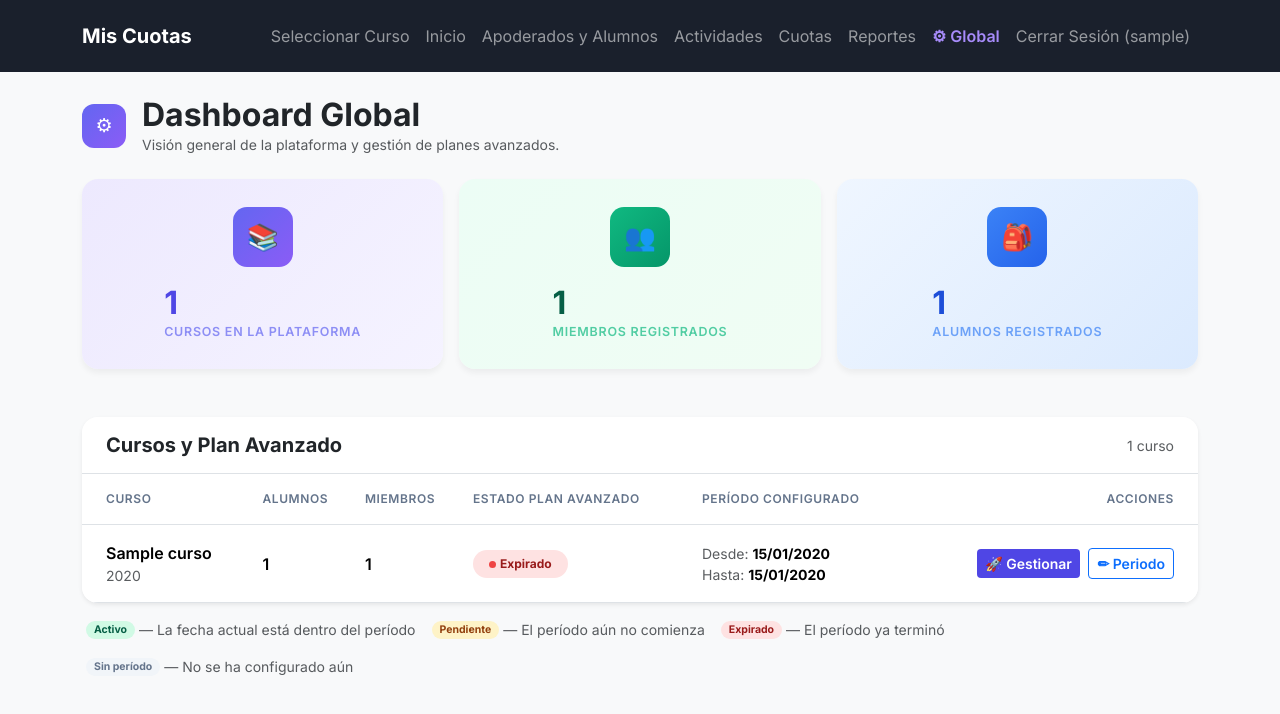
After one commit to pfuentea/mi-web, a Django app: page /admin-global/ in a window 1280 px wide. The commit adds this page. Shown: the top 714 px of the page. Run offline with Django 5.2, Linux system fonts and the light colour scheme; a user stored in the database is signed in; tables that the repository leaves empty hold one stand-in row (values such as "Sample post").

Commit message:
Dashboard Global de Admin, gestion de Plan Avanzado por periodo y mejoras de navegacion para staff

```diff
--- a/fondos/context_processors.py
+++ b/fondos/context_processors.py
@@ -6,9 +6,13 @@ def curso_context(request):
         return {}
     current_curso = get_current_curso(request)
     user_cursos = get_user_cursos(request.user)
-    puede_gestionar = False
-    if current_curso:
+    # is_staff siempre puede gestionar aunque no tenga current_curso en sesión
+    if request.user.is_staff:
+        puede_gestionar = True
+    elif current_curso:
         puede_gestionar = can_manage_curso(request.user, current_curso)
+    else:
+        puede_gestionar = False
     return {
         'current_curso': current_curso,
         'user_cursos': user_cursos,
--- /dev/null
+++ b/fondos/templates/fondos/admin_global_dashboard.html
@@ -0,0 +1,270 @@
+{% extends "fondos/base.html" %}
+
+{% block title %}Dashboard Global | Mis Cuotas{% endblock %}
+
+{% block content %}
+<style>
+    .stat-card {
+        border-radius: 16px;
+        padding: 1.75rem 1.5rem;
+        display: flex;
+        align-items: center;
+        gap: 1.25rem;
+        transition: transform 0.2s ease, box-shadow 0.2s ease;
+        border: none;
+    }
+    .stat-card:hover { transform: translateY(-3px); box-shadow: 0 12px 24px rgba(0,0,0,0.1); }
+    .stat-icon {
+        width: 60px; height: 60px;
+        border-radius: 14px;
+        display: flex; align-items: center; justify-content: center;
+        font-size: 1.6rem; flex-shrink: 0;
+    }
+    .stat-value { font-size: 2rem; font-weight: 700; line-height: 1; }
+    .stat-label { font-size: 0.78rem; font-weight: 600; text-transform: uppercase; letter-spacing: 0.06em; opacity: 0.7; margin-top: 0.2rem; }
+
+    .badge-activo   { background:#d1fae5; color:#065f46; }
+    .badge-pendiente{ background:#fef3c7; color:#92400e; }
+    .badge-expirado { background:#fee2e2; color:#991b1b; }
+    .badge-sin      { background:#f1f5f9; color:#64748b; }
+
+    .periodo-form input[type="date"] { font-size: 0.82rem; }
+    .curso-row:hover { background-color: #fafafa; }
+
+    .page-header-icon {
+        width: 44px; height: 44px; border-radius: 12px;
+        background: linear-gradient(135deg, #6366f1, #8b5cf6);
+        display:flex; align-items:center; justify-content: center;
+        font-size: 1.2rem; color: white; flex-shrink: 0;
+    }
+</style>
+
+<!-- Header -->
+<div class="d-flex align-items-center gap-3 mb-4">
+    <div class="page-header-icon">⚙</div>
+    <div>
+        <h2 class="fw-bold mb-0">Dashboard Global</h2>
+        <p class="text-muted mb-0 small">Visión general de la plataforma y gestión de planes avanzados.</p>
+    </div>
+</div>
+
+<!-- Tarjetas de métricas -->
+<div class="row g-3 mb-5">
+    <!-- Cursos -->
+    <div class="col-md-4">
+        <div class="card stat-card" style="background: linear-gradient(135deg, #ede9fe, #f5f3ff);">
+            <div class="stat-icon" style="background: linear-gradient(135deg, #6366f1, #8b5cf6);">📚</div>
+            <div>
+                <div class="stat-value" style="color: #4f46e5;">{{ total_cursos }}</div>
+                <div class="stat-label" style="color: #6366f1;">Cursos en la plataforma</div>
+            </div>
+        </div>
+    </div>
+    <!-- Apoderados -->
+    <div class="col-md-4">
+        <div class="card stat-card" style="background: linear-gradient(135deg, #ecfdf5, #f0fdf4);">
+            <div class="stat-icon" style="background: linear-gradient(135deg, #10b981, #059669);">👥</div>
+            <div>
+                <div class="stat-value" style="color: #065f46;">{{ total_apoderados }}</div>
+                <div class="stat-label" style="color: #10b981;">Miembros registrados</div>
+            </div>
+        </div>
+    </div>
+    <!-- Alumnos -->
+    <div class="col-md-4">
+        <div class="card stat-card" style="background: linear-gradient(135deg, #eff6ff, #dbeafe);">
+            <div class="stat-icon" style="background: linear-gradient(135deg, #3b82f6, #2563eb);">🎒</div>
+            <div>
+                <div class="stat-value" style="color: #1d4ed8;">{{ total_alumnos }}</div>
+                <div class="stat-label" style="color: #3b82f6;">Alumnos registrados</div>
+            </div>
+        </div>
+    </div>
+</div>
+
+<!-- Tabla de cursos -->
+<div class="card shadow-sm" style="border-radius: 16px; overflow: hidden;">
+    <div class="card-header bg-white py-3 px-4 d-flex justify-content-between align-items-center border-bottom">
+        <h5 class="mb-0 fw-bold">Cursos y Plan Avanzado</h5>
+        <span class="text-muted small">{{ cursos|length }} curso{% if cursos|length != 1 %}s{% endif %}</span>
+    </div>
+
+    {% if not cursos %}
+    <div class="p-5 text-center text-muted">
+        <div style="font-size: 2.5rem;">📭</div>
+        <p class="mt-2 mb-0">No hay cursos registrados aún.</p>
+    </div>
+    {% else %}
+    <div class="table-responsive">
+        <table class="table table-hover align-middle mb-0">
+            <thead style="background: #f8fafc;">
+                <tr>
+                    <th class="ps-4 py-3" style="font-size:.75rem; text-transform:uppercase; letter-spacing:.05em; color:#64748b; font-weight:600;">Curso</th>
+                    <th class="py-3" style="font-size:.75rem; text-transform:uppercase; letter-spacing:.05em; color:#64748b; font-weight:600;">Alumnos</th>
+                    <th class="py-3" style="font-size:.75rem; text-transform:uppercase; letter-spacing:.05em; color:#64748b; font-weight:600;">Miembros</th>
+                    <th class="py-3" style="font-size:.75rem; text-transform:uppercase; letter-spacing:.05em; color:#64748b; font-weight:600;">Estado Plan Avanzado</th>
+                    <th class="py-3" style="font-size:.75rem; text-transform:uppercase; letter-spacing:.05em; color:#64748b; font-weight:600;">Período Configurado</th>
+                    <th class="py-3 pe-4 text-end" style="font-size:.75rem; text-transform:uppercase; letter-spacing:.05em; color:#64748b; font-weight:600;">Acciones</th>
+                </tr>
+            </thead>
+            <tbody>
+                {% for curso in cursos %}
+                <tr class="curso-row">
+                    <!-- Nombre -->
+                    <td class="ps-4 py-3">
+                        <div class="fw-semibold">{{ curso.name }}</div>
+                        <div class="text-muted small">{{ curso.year }}</div>
+                    </td>
+                    <!-- Alumnos -->
+                    <td>
+                        <span class="fw-semibold">{{ curso.num_alumnos }}</span>
+                    </td>
+                    <!-- Apoderados -->
+                    <td>
+                        <span class="fw-semibold">{{ curso.num_apoderados }}</span>
+                    </td>
+                    <!-- Estado -->
+                    <td>
+                        {% with estado=curso.estado_avanzado %}
+                        {% if estado == 'activo' %}
+                            <span class="badge badge-activo px-3 py-2 rounded-pill d-inline-flex align-items-center gap-1">
+                                <span style="width:7px;height:7px;border-radius:50%;background:#10b981;display:inline-block;"></span>
+                                Activo
+                            </span>
+                        {% elif estado == 'pendiente' %}
+                            <span class="badge badge-pendiente px-3 py-2 rounded-pill d-inline-flex align-items-center gap-1">
+                                <span style="width:7px;height:7px;border-radius:50%;background:#f59e0b;display:inline-block;"></span>
+                                Pendiente
+                            </span>
+                        {% elif estado == 'expirado' %}
+                            <span class="badge badge-expirado px-3 py-2 rounded-pill d-inline-flex align-items-center gap-1">
+                                <span style="width:7px;height:7px;border-radius:50%;background:#ef4444;display:inline-block;"></span>
+                                Expirado
+                            </span>
+                        {% else %}
+                            <span class="badge badge-sin px-3 py-2 rounded-pill">
+                                Sin período
+                            </span>
+                        {% endif %}
+                        {% endwith %}
+                    </td>
+                    <!-- Período -->
+                    <td>
+                        {% if curso.avanzado_desde and curso.avanzado_hasta %}
+                            <div class="small">
+                                <span class="text-muted">Desde:</span>
+                                <strong>{{ curso.avanzado_desde|date:"d/m/Y" }}</strong>
+                            </div>
+                            <div class="small">
+                                <span class="text-muted">Hasta:</span>
+                                <strong>{{ curso.avanzado_hasta|date:"d/m/Y" }}</strong>
+                            </div>
+                        {% else %}
+                            <span class="text-muted small">—</span>
+                        {% endif %}
+                    </td>
+                    <!-- Acciones -->
+                    <td class="pe-4 text-end">
+                        <a href="{% url 'switch_curso' curso.id %}" class="btn btn-sm btn-primary-custom fw-semibold me-1">
+                            🚀 Gestionar
+                        </a>
+                        <button class="btn btn-sm btn-outline-primary fw-semibold"
+                                data-bs-toggle="modal"
+                                data-bs-target="#periodoModal{{ curso.id }}">
+                            ✏ Periodo
+                        </button>
+                    </td>
+                </tr>
+                {% endfor %}
+            </tbody>
+        </table>
+    </div>
+    {% endif %}
+</div>
+
+<!-- Leyenda de estados -->
+<div class="mt-3 d-flex flex-wrap gap-3 px-1">
+    <span class="small text-muted d-flex align-items-center gap-1">
+        <span class="badge badge-activo px-2 py-1 rounded-pill">Activo</span> — La fecha actual está dentro del período
+    </span>
+    <span class="small text-muted d-flex align-items-center gap-1">
+        <span class="badge badge-pendiente px-2 py-1 rounded-pill">Pendiente</span> — El período aún no comienza
+    </span>
+    <span class="small text-muted d-flex align-items-center gap-1">
+        <span class="badge badge-expirado px-2 py-1 rounded-pill">Expirado</span> — El período ya terminó
+    </span>
+    <span class="small text-muted d-flex align-items-center gap-1">
+        <span class="badge badge-sin px-2 py-1 rounded-pill">Sin período</span> — No se ha configurado aún
+    </span>
+</div>
+
+
+<!-- ===== MODALES DE PERÍODO POR CURSO ===== -->
+{% for curso in cursos %}
+<div class="modal fade" id="periodoModal{{ curso.id }}" tabindex="-1" aria-hidden="true">
+    <div class="modal-dialog modal-dialog-centered">
+        <div class="modal-content" style="border-radius: 16px; border: none;">
+            <div class="modal-header border-0 pb-0">
+                <div>
+                    <h5 class="modal-title fw-bold">Período de Plan Avanzado</h5>
+                    <p class="text-muted small mb-0">{{ curso.name }} ({{ curso.year }})</p>
+                </div>
+                <button type="button" class="btn-close" data-bs-dismiss="modal"></button>
+            </div>
+            <form method="post" action="{% url 'set_avanzado_periodo' curso.id %}" class="periodo-form">
+                {% csrf_token %}
+                <div class="modal-body pt-3">
+                    <div class="p-3 rounded-3 mb-4" style="background:#f8fafc; border: 1px solid #e2e8f0;">
+                        <p class="small text-muted mb-0">
+                            El plan avanzado estará <strong>activo</strong> cuando la fecha de hoy esté dentro del rango especificado.
+                            Deja ambos campos vacíos para <strong>desactivar</strong> el período.
+                        </p>
+                    </div>
+
+                    <div class="mb-3">
+                        <label class="form-label fw-semibold small">Fecha de inicio</label>
+                        <input type="date" name="avanzado_desde" class="form-control"
+                               id="desde_{{ curso.id }}"
+                               value="{{ curso.avanzado_desde|date:'Y-m-d' }}">
+                        <div class="form-text">Primer día en que el plan avanzado estará disponible.</div>
+                    </div>
+                    <div class="mb-2">
+                        <label class="form-label fw-semibold small">Fecha de fin</label>
+                        <input type="date" name="avanzado_hasta" class="form-control"
+                               id="hasta_{{ curso.id }}"
+                               value="{{ curso.avanzado_hasta|date:'Y-m-d' }}">
+                        <div class="form-text">Último día en que el plan avanzado estará disponible (inclusive).</div>
+                    </div>
+
+                    {% if curso.avanzado_desde and curso.avanzado_hasta %}
+                    <div class="mt-3">
+                        {% with estado=curso.estado_avanzado %}
+                        {% if estado == 'activo' %}
+                        <div class="alert alert-success py-2 small mb-0">✅ <strong>Plan activo ahora.</strong> Vence el {{ curso.avanzado_hasta|date:"d/m/Y" }}.</div>
+                        {% elif estado == 'pendiente' %}
+                        <div class="alert alert-warning py-2 small mb-0">⏳ <strong>Aún no inicia.</strong> Comienza el {{ curso.avanzado_desde|date:"d/m/Y" }}.</div>
+                        {% elif estado == 'expirado' %}
+                        <div class="alert alert-danger py-2 small mb-0">❌ <strong>Período expirado</strong> el {{ curso.avanzado_hasta|date:"d/m/Y" }}.</div>
+                        {% endif %}
+                        {% endwith %}
+                    </div>
+                    {% endif %}
+                </div>
+                <div class="modal-footer border-0 pt-0">
+                    {% if curso.avanzado_desde or curso.avanzado_hasta %}
+                    <button type="submit" name="avanzado_desde" value=""
+                            class="btn btn-outline-danger btn-sm me-auto"
+                            onclick="document.getElementById('desde_{{ curso.id }}').value=''; document.getElementById('hasta_{{ curso.id }}').value='';">
+                        Quitar período
+                    </button>
+                    {% endif %}
+                    <button type="button" class="btn btn-light" data-bs-dismiss="modal">Cancelar</button>
+                    <button type="submit" class="btn btn-primary-custom fw-semibold">Guardar Período</button>
+                </div>
+            </form>
+        </div>
+    </div>
+</div>
+{% endfor %}
+
+{% endblock %}
--- a/fondos/templates/fondos/admin_home.html
+++ b/fondos/templates/fondos/admin_home.html
@@ -31,7 +31,7 @@
         <a href="{% url 'manage_users' %}" class="text-decoration-none">
             <div class="card shadow-sm border text-center py-4 h-100">
                 <div class="display-5 fw-bold text-primary-custom">{{ apoderados }}</div>
-                <div class="text-muted mt-1">Apoderados</div>
+                <div class="text-muted mt-1">Miembros</div>
             </div>
         </a>
     </div>
--- a/fondos/templates/fondos/base.html
+++ b/fondos/templates/fondos/base.html
@@ -71,6 +71,13 @@
                             <li class="nav-item">
                                 <a class="nav-link" href="{% url 'reportes' %}">Reportes</a>
                             </li>
+                            {% if user.is_staff %}
+                            <li class="nav-item">
+                                <a class="nav-link fw-semibold" href="{% url 'admin_global_dashboard' %}" style="color: #a78bfa;">
+                                    ⚙ Global
+                                </a>
+                            </li>
+                            {% endif %}
                         {% else %}
                         <li class="nav-item">
                             <a class="nav-link" href="{% url 'dashboard' %}">Mi Panel</a>
--- a/fondos/urls.py
+++ b/fondos/urls.py
@@ -32,4 +32,6 @@ urlpatterns = [
     path('cuotas/pago/<int:pago_id>/toggle/', views.toggle_pago, name='toggle_pago'),
     path('reportes/', views.reportes, name='reportes'),
     path('reportes/generar/', views.generar_reporte, name='generar_reporte'),
+    path('admin-global/', views.admin_global_dashboard, name='admin_global_dashboard'),
+    path('admin-global/set-periodo/<int:curso_id>/', views.set_avanzado_periodo, name='set_avanzado_periodo'),
 ]
--- a/fondos/views.py
+++ b/fondos/views.py
@@ -676,8 +676,8 @@ def generar_reporte(request):
     from django.http import HttpResponse
 
     current_curso = get_current_curso(request)
-    if current_curso.tipo != 'AVANZADO':
-        messages.error(request, 'Esta función requiere un curso con plan Avanzado.')
+    if not current_curso.es_avanzado_activo:
+        messages.error(request, 'Esta función requiere un curso con plan Avanzado activo. Verifica el período configurado.')
         return redirect('reportes')
 
     tipo_reporte = request.POST.get('tipo_reporte', 'actividades')
@@ -1029,3 +1029,68 @@ def reporte_apoderados(request):
         'sin_apoderado': sin_apoderado,
     }
     return render(request, 'fondos/reporte_apoderados.html', context)
+
+
+@login_required
+def admin_global_dashboard(request):
+    """Dashboard global solo para administradores (is_staff).
+    Muestra métricas globales y el estado del plan avanzado de cada curso."""
+    if not request.user.is_staff:
+        messages.error(request, 'Acceso denegado.')
+        return redirect('dashboard')
+
+    total_cursos = Curso.objects.count()
+    total_alumnos = Student.objects.count()
+    # Apoderados: todos los usuarios con membresía en algún curso (cualquier rol)
+    total_apoderados = User.objects.filter(
+        membresias__isnull=False
+    ).distinct().count()
+
+    cursos = Curso.objects.annotate(
+        num_alumnos=Count('students', distinct=True),
+        # Todos los miembros del curso (apoderados + tesoreros + ayudantes)
+        num_apoderados=Count('membresias', distinct=True),
+    ).order_by('-year', 'name')
+
+    context = {
+        'total_cursos': total_cursos,
+        'total_alumnos': total_alumnos,
+        'total_apoderados': total_apoderados,
+        'cursos': cursos,
+        'today': timezone.localdate(),
+    }
+    return render(request, 'fondos/admin_global_dashboard.html', context)
+
+
+@login_required
+def set_avanzado_periodo(request, curso_id):
+    """Permite al administrador (is_staff) configurar el período de plan avanzado de un curso."""
+    if not request.user.is_staff:
+        messages.error(request, 'Acceso denegado.')
+        return redirect('dashboard')
+
+    curso = get_object_or_404(Curso, id=curso_id)
+
+    if request.method == 'POST':
+        from django.utils.dateparse import parse_date
+        desde_str = request.POST.get('avanzado_desde', '').strip()
+        hasta_str = request.POST.get('avanzado_hasta', '').strip()
+
+        desde = parse_date(desde_str) if desde_str else None
+        hasta = parse_date(hasta_str) if hasta_str else None
+
+        if desde and hasta and hasta < desde:
+            messages.error(request, 'La fecha de fin no puede ser anterior a la fecha de inicio.')
+        else:
+            curso.avanzado_desde = desde
+            curso.avanzado_hasta = hasta
+            curso.save()
+            if desde and hasta:
+                messages.success(
+                    request,
+                    f'Período avanzado configurado para {curso}: {desde.strftime("%d/%m/%Y")} — {hasta.strftime("%d/%m/%Y")}.'
+                )
+            else:
+                messages.success(request, f'Período avanzado eliminado para {curso}.')
+
+    return redirect('admin_global_dashboard')
```
Also changed, not shown: fondos/models.py (+24 -1 lines), fondos/migrations/0006_curso_avanzado_desde_curso_avanzado_hasta_and_more.py (added).
